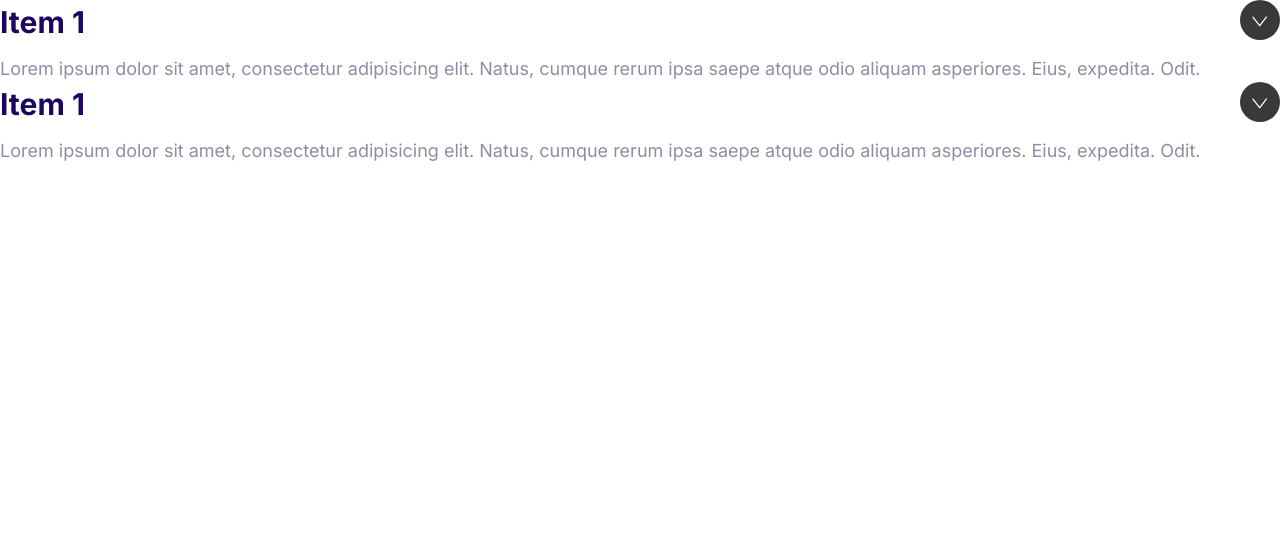
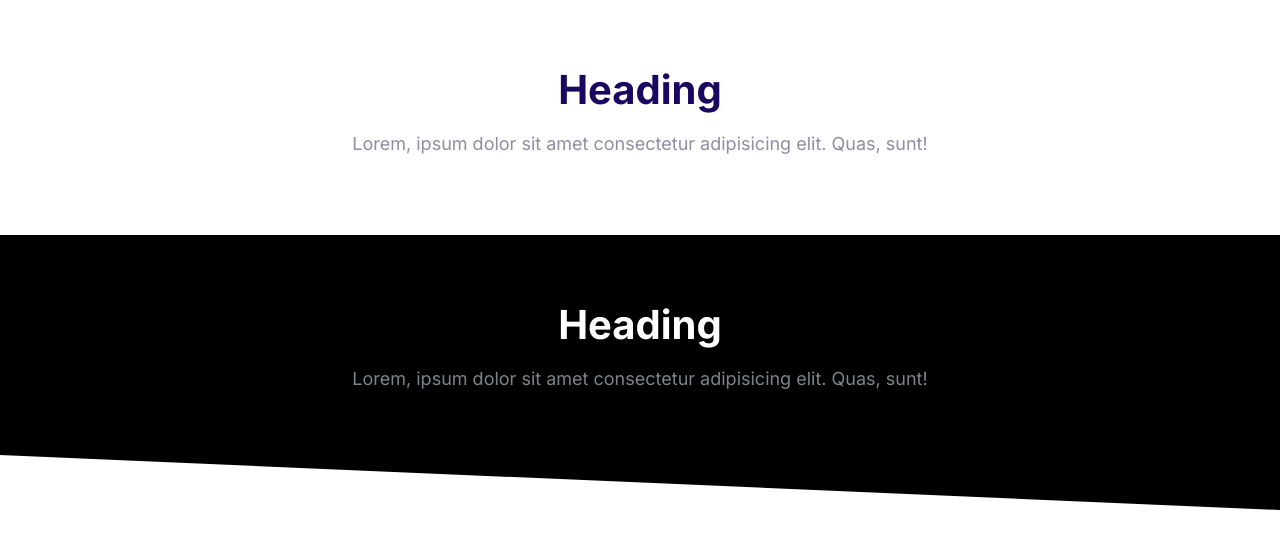
Before and after one commit to roshavafaei/roshify-landing-page, a plain HTML site: page index.html in a window 1280 px wide. Drawn offline with Linux system fonts and the light colour scheme.

Commit message:
Define the styles to the blocks.

```diff
--- a/CSS/style.css
+++ b/CSS/style.css
@@ -183,7 +183,7 @@
   width: 64px;
 }
 
-.icon-container--accent{
+.icon-container--accent {
   background: var(--color-accent);
 }
 
@@ -231,7 +231,7 @@
 .btn--outline {
   background: #fff;
   color: var(--color-headings);
-  border: 2px solid var(--color-headings) ;
+  border: 2px solid var(--color-headings);
 }
 
 .btn--outline:hover {
@@ -423,7 +423,7 @@
   color: var(--color-headings);
   font-size: 2rem;
   font-style: normal;
-    opacity: .4;
+  opacity: 0.4;
 }
 
 .quote__line {
@@ -563,5 +563,42 @@
 .collapsible--expanded .collapsible__content {
   max-height: 100vh;
   opacity: 1;
+}
 
+/* Blocks */
+.block {
+    --padding-vertical: 6rem;
+  padding: var(--padding-vertical) 2rem;
 }
+
+.block__header {
+    text-align: center;
+}
+
+.block__heading {
+  margin-top: 0;
+}
+
+.block--dark {
+  background: #000;
+  color: #7b858b;
+}
+
+.block--dark .block__heading {
+  color: #fff;
+}
+
+.block--skewed-right {
+    padding-bottom: calc(var(--padding-vertical) + 4rem);
+  clip-path: polygon(0% 0%, 100% 0%, 100% 100%, 0% 80%);
+}
+
+.block--skewed-left {
+    padding-bottom: calc(var(--padding-vertical) + 4rem);
+  clip-path: polygon(0% 0%, 100% 0%, 100% 80%, 0% 100%);
+}
+
+.container {
+    max-width: 1140px;
+    margin: 0 auto;
+}
--- a/index.html
+++ b/index.html
@@ -14,34 +14,28 @@
     <link rel="stylesheet" href="CSS/style.css" />
   </head>
   <body>
-    <div class="collapsible collapsible--expanded">
-      <header class="collapsible__header">
-        <h2 class="collapsible__heading">Item 1</h2>
-        <img
-          src="Images/chevron.svg"
-          alt=""
-          class="icon icon--white collapsible__chevron"
-        />
-      </header>
-      <div class="collapsible__content">
-        Lorem ipsum dolor sit amet, consectetur adipisicing elit. Natus, cumque
-        rerum ipsa saepe atque odio aliquam asperiores. Eius, expedita. Odit.
+    <section class="block">
+      <div class="container">
+        <header class="block__header">
+          <h2 class="block__heading">Heading</h2>
+          <p>
+            Lorem, ipsum dolor sit amet consectetur adipisicing elit. Quas,
+            sunt!
+          </p>
+        </header>
       </div>
-    </div>
-    <div class="collapsible collapsible--expanded">
-      <header class="collapsible__header">
-        <h2 class="collapsible__heading">Item 1</h2>
-        <img
-          src="Images/chevron.svg"
-          alt=""
-          class="icon icon--white collapsible__chevron"
-        />
-      </header>
-      <div class="collapsible__content">
-        Lorem ipsum dolor sit amet, consectetur adipisicing elit. Natus, cumque
-        rerum ipsa saepe atque odio aliquam asperiores. Eius, expedita. Odit.
+    </section>
+    <section class="block block--dark block--skewed-right">
+      <div class="container">
+        <header class="block__header">
+          <h2 class="block__heading">Heading</h2>
+          <p>
+            Lorem, ipsum dolor sit amet consectetur adipisicing elit. Quas,
+            sunt!
+          </p>
+        </header>
       </div>
-    </div>
+    </section>
     <script src="js/main.js"></script>
   </body>
 </html>
```
Also changed, not shown: components/blocks.html (added, +21 -0 lines). Lines whose indentation alone changed are shown as unchanged.
